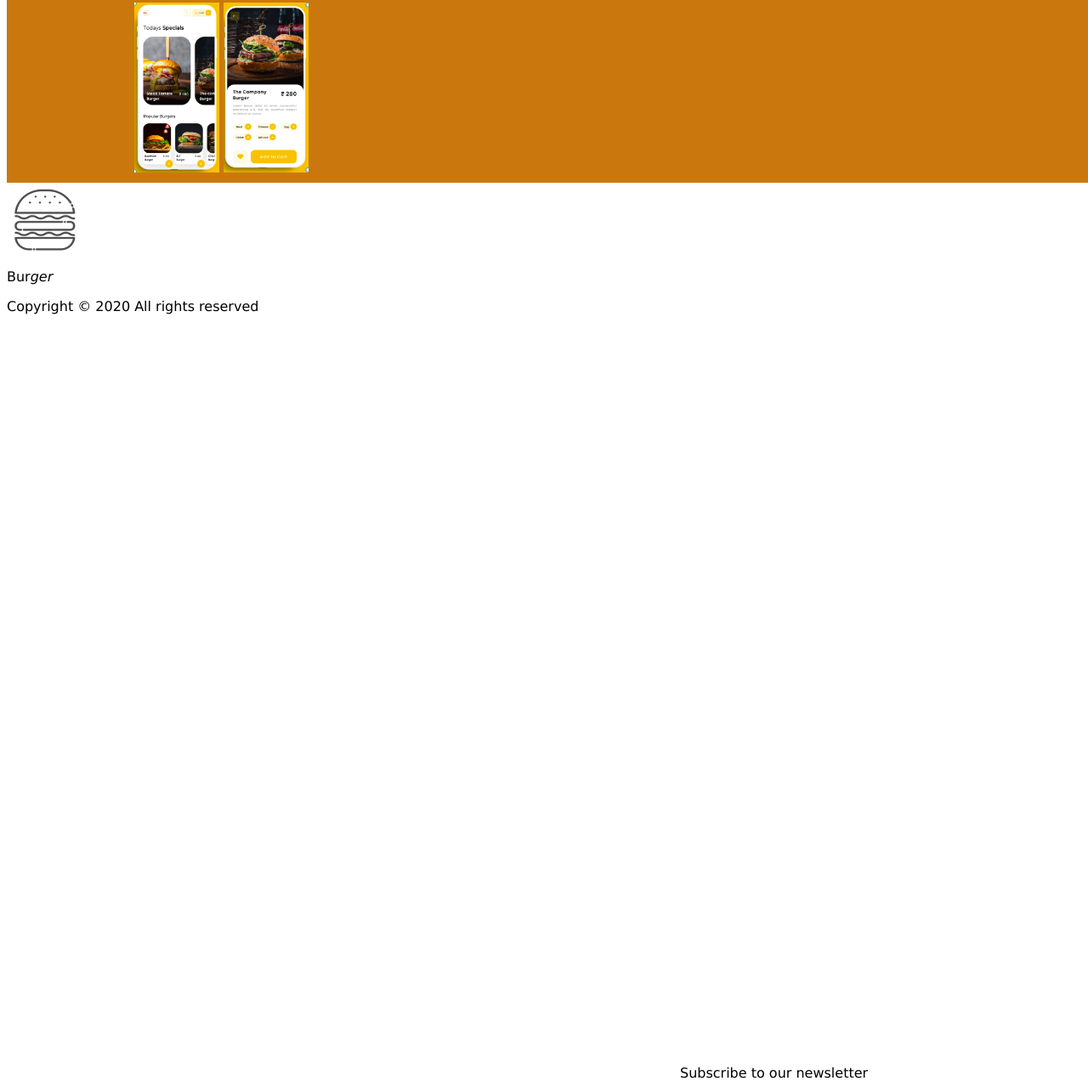
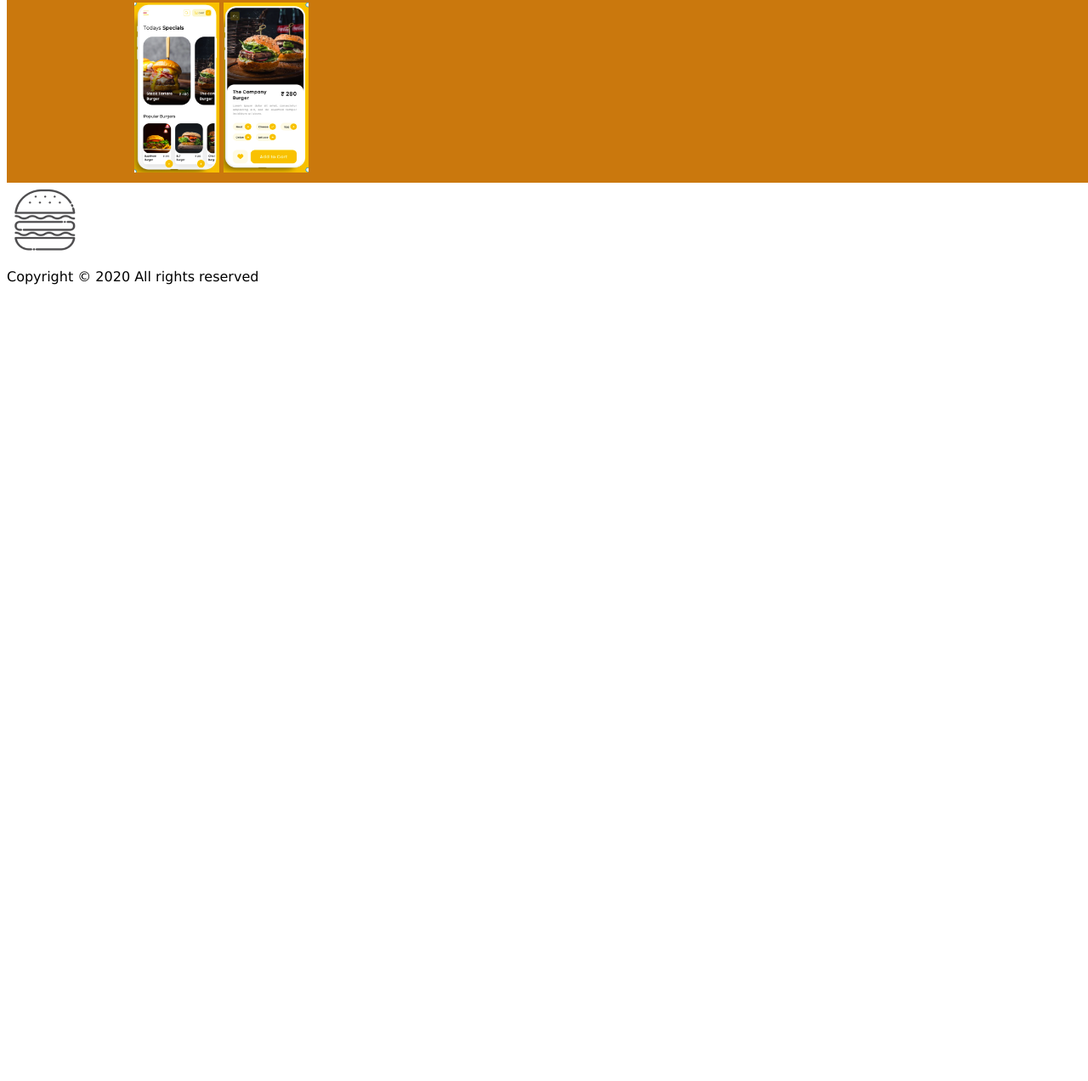
Before and after one commit to Dianakariuki/Pre-prep24IP, a plain HTML site: page index.html in a window 1280 px wide. Shown: the part 2483-3755 px from the top of the page at 85% size. After the commit the page ends 2842 px from the top, so only its background shows below. Drawn offline with Linux system fonts and the light colour scheme.

Commit message:
"My commit"

```diff
--- a/index.html
+++ b/index.html
@@ -155,7 +155,7 @@
                 <p class="ad-content ">Taste the explosion in your mouth</p>
             </div>
             <div>
-                <!-- <span><img class ="photo" src="Burger Palace-images/double-check2.png.png " alt="icon not found "></span> -->
+                 <span><img class ="photo" src="Burger Palace-images/double-check2.png.png " alt="icon not found "></span>
                 <img class ="photo-section4" src="Burger Palace-images/Burger Palace/double-check1.png " alt="icon not found ">
             </div>
         </section>
@@ -182,8 +182,6 @@
             <footer id="main-footer">
                 <article id="">
                     <span> <img class ="icon-alignment2" src="Burger Palace-images/Burger Palace/logo.png" alt="logo"> </span>
-                    <span><p class="burger-logo2">Bur<em>ger</em></p></span>
-                    <p class = "email">Subscribe to our newsletter</p>
 
                 </article>
                 <p>Copyright &copy; 2020 All rights reserved</p>
```
